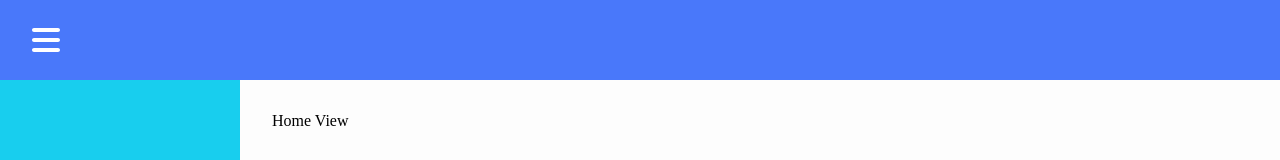
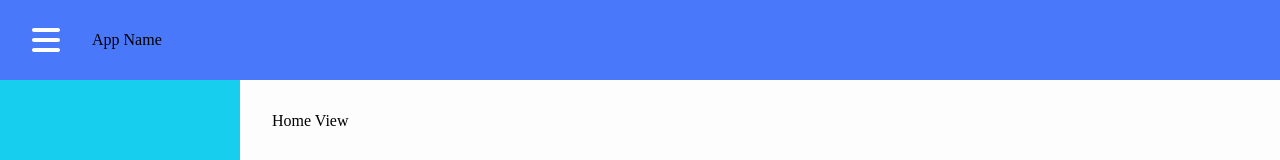
Before and after one commit to JShilling4/vue-ts-app-starter, a Vue app: page / in a window 1280 px wide. Shown: the top 160 px of the page. Built offline with nearby package versions, Linux system fonts and the light colour scheme.

Commit message:
app layout updates

```diff
--- a/src/components/layout/AppHeader/AppHeader.vue
+++ b/src/components/layout/AppHeader/AppHeader.vue
@@ -1,5 +1,7 @@
 <script setup lang="ts">
+import { AppIcon } from "@/components/ui";
 import { ILayout } from "@/composables";
+import { ICON_NAMES } from "@/constants";
 import { layoutKey } from "@/utils/symbols";
 import { inject, watch } from "vue";
 
@@ -20,11 +22,25 @@ watch(
   },
   { immediate: true }
 );
+
+function toggleLeftDrawer() {
+  $layout.leftDrawer.isVisible = !$layout.leftDrawer.isVisible;
+}
 </script>
 
 <template>
   <header class="app-header">
-    <slot></slot>
+    <div class="fit flex items-center px-sm">
+      <AppIcon
+        v-if="!$layout.leftDrawer.isFixed"
+        :name="ICON_NAMES.Menu"
+        color="#fff"
+        size="2x"
+        class="left-drawer-toggle"
+        @click="toggleLeftDrawer"
+      />
+      <div class="ml-sm text-white">App Name</div>
+    </div>
   </header>
 </template>
 
--- a/src/components/layout/AppLayout/AppLayout.vue
+++ b/src/components/layout/AppLayout/AppLayout.vue
@@ -1,32 +1,15 @@
 <script setup lang="ts">
 import { inject } from "vue";
 import { AppDrawer, AppHeader } from "@/components/layout";
-import { AppIcon } from "@/components/ui";
 import { layoutKey } from "@/utils/symbols";
-import { ICON_NAMES } from "@/constants";
 import { type ILayout } from "@/composables";
 
 const $layout = inject<ILayout>(layoutKey) as ILayout;
-
-function toggleLeftDrawer() {
-  $layout.leftDrawer.isVisible = !$layout.leftDrawer.isVisible;
-}
 </script>
 
 <template>
   <div class="app-layout">
-    <AppHeader class="bg-primary text-white">
-      <div class="fit flex items-center px-sm">
-        <AppIcon
-          v-if="!$layout.leftDrawer.isFixed"
-          :name="ICON_NAMES.Menu"
-          color="#fff"
-          size="2x"
-          class="left-drawer-toggle"
-          @click="toggleLeftDrawer"
-        />
-      </div>
-    </AppHeader>
+    <AppHeader class="bg-primary text-white" />
     <AppDrawer v-model="$layout.leftDrawer.isVisible" class="bg-secondary" />
     <slot></slot>
   </div>
```
